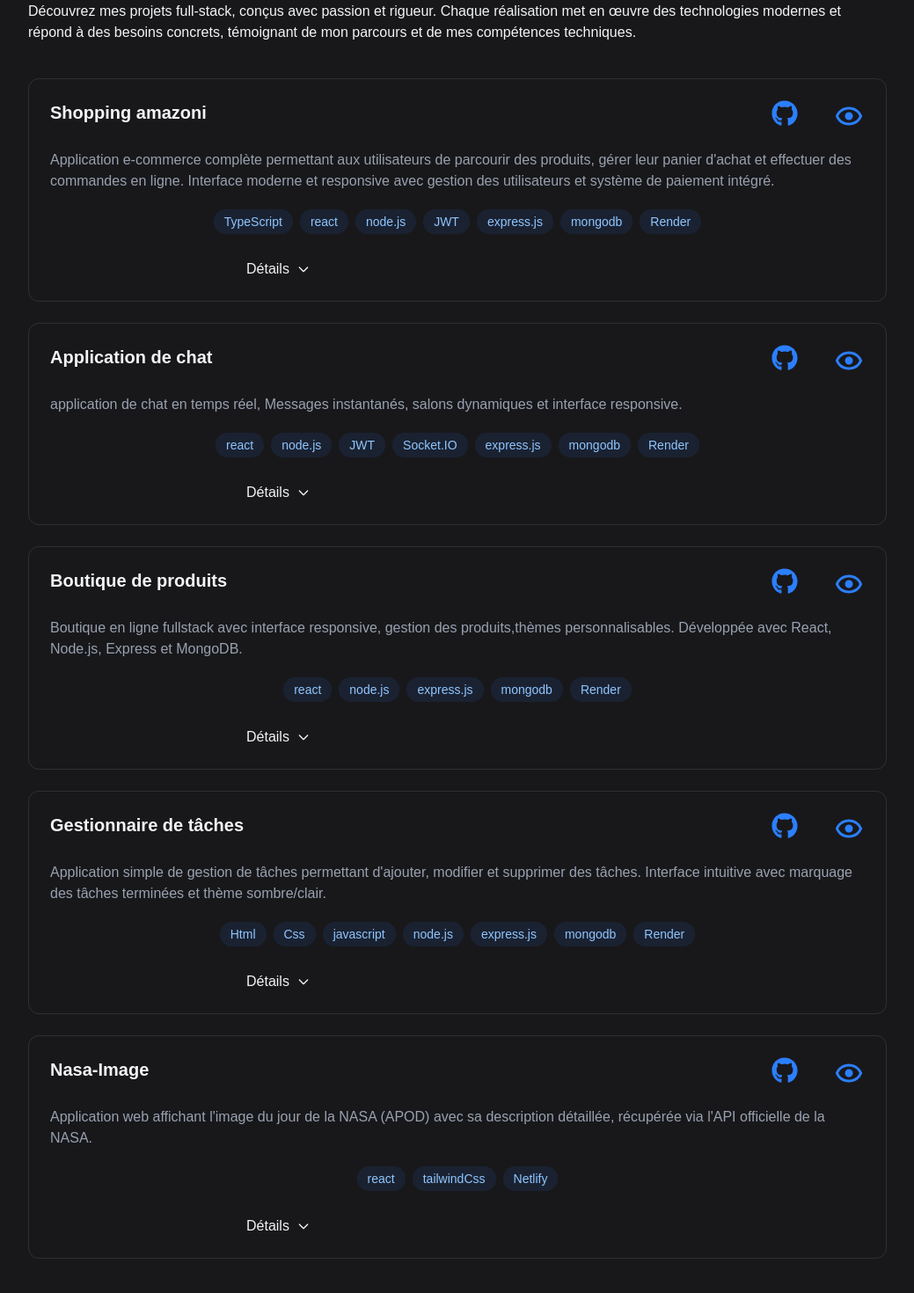
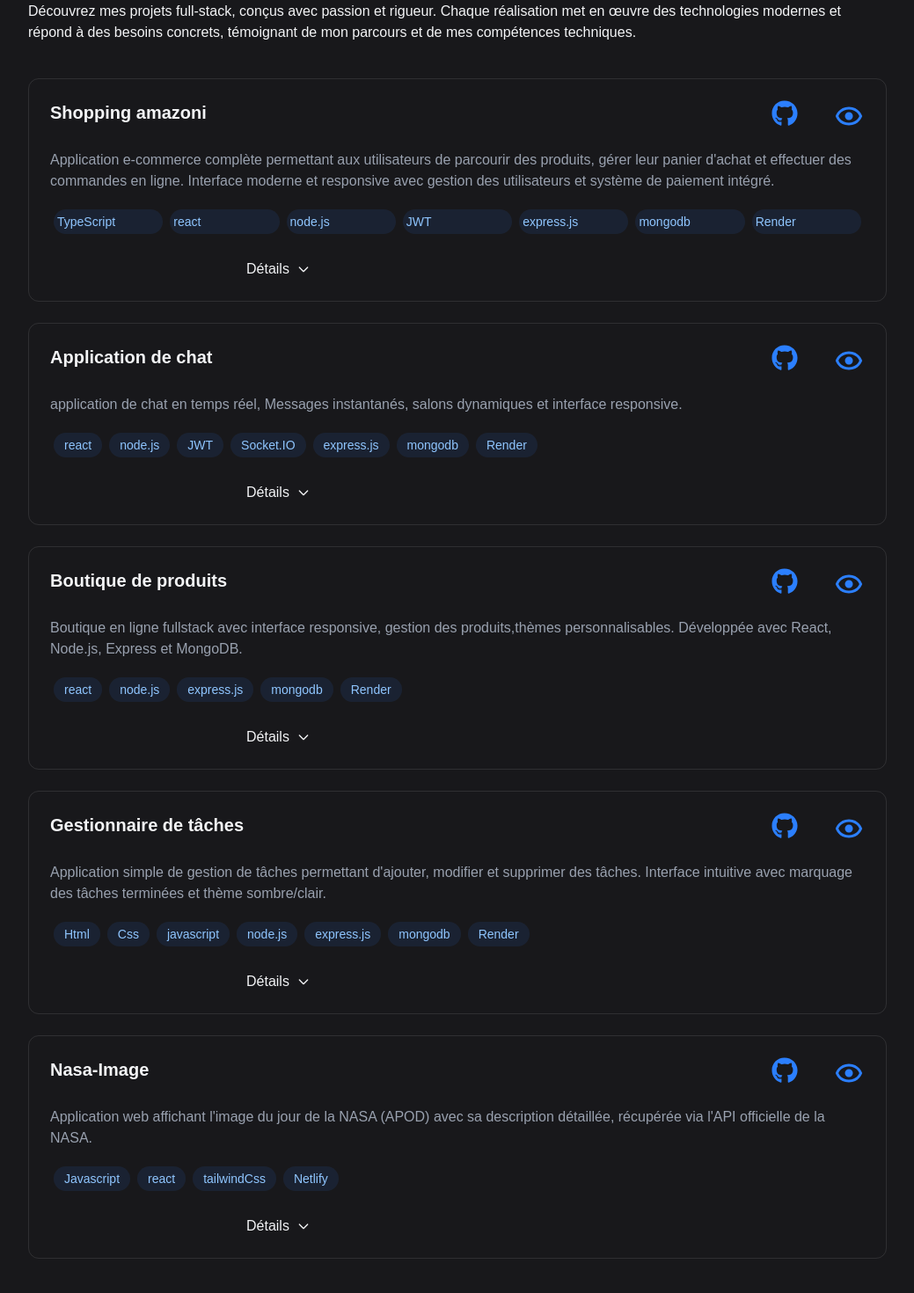
Before and after one commit to meepoorkeepo/portfulio, a React (Vite) app: page / in a window 1280 px wide. Shown: the part 2041-3511 px from the top of the page at 88% size, without its empty margins (110-1149 px from the left). Built offline with nearby package versions, Linux system fonts and the light colour scheme.

Commit message:
fixed skills not showing

```diff
--- a/src/components/sections/About.jsx
+++ b/src/components/sections/About.jsx
@@ -79,7 +79,7 @@ export default function About() {
 
                     {/* frontend mapping */}
                     <div className='rounded-xl  hover:-translate-y-1 transition-all place-items-center'>
-                        <h3 className='text-xl font-bold mb-4'>Frontend </h3>
+                        <h3 className='text-xl font-bold pt-3 mb-4'>Frontend </h3>
                         <div className='flex flex-wrap justify-center gap-2'>
                             {frontendskills.map((tech,key)=>(
                                 <span
--- a/src/components/sections/Projects.jsx
+++ b/src/components/sections/Projects.jsx
@@ -53,11 +53,11 @@ export default function Projects() {
 
                     {/* skills */}
 
-                    <div className="flex items-center justify-center overflow-auto">
+                    <div className="flex justify-start overflow-auto">
                         {['TypeScript','react','node.js','JWT','express.js','mongodb','Render'].map((tech,key)=>(
                             <div
                                 key={key}
-                                className='bg-blue-500/10 text-blue-300 py-1 px-3 rounded-full text-sm hover:bg-blue-500/20 hover:shadow-[0_2px_8px_rgba(59,130,246,0.8)] transition-all m-1'>{tech}</div>
+                                className='w-100 bg-blue-500/10 text-blue-300 p-1 rounded-full text-sm hover:bg-blue-500/20 hover:shadow-[0_2px_8px_rgba(59,130,246,0.8)] transition-all m-1'>{tech}</div>
 
                         ))}
 
@@ -92,7 +92,6 @@ export default function Projects() {
                                 • Gestion des utilisateurs: Système d'authentification sécurisé avec création de comptes et gestion des profils utilisateurs.<br/>
                                 • Design responsive: Adapté à tous les types d'écrans (mobile, tablette, desktop) pour une expérience utilisateur optimale.<br/>
                                 • Paiements sécurisés: Intégration transparente avec Stripe et PayPal pour des transactions en toute sécurité.
-
                                 </ul>
                                 </p>
                                 <div>
@@ -100,10 +99,6 @@ export default function Projects() {
                                </>
                             )}
                             </div>
-
-
-
-
 
                     </div>
 
@@ -140,7 +135,7 @@ export default function Projects() {
 
                     {/* skills */}
 
-                    <div className="flex items-center justify-center overflow-auto">
+                    <div className="flex justify-start overflow-auto">
                         {['react','node.js','JWT','Socket.IO','express.js','mongodb','Render'].map((tech,key)=>(
                             <div
                                 key={key}
@@ -222,7 +217,7 @@ export default function Projects() {
 
                     {/* skills */}
 
-                    <div className="flex items-center justify-center overflow-auto">
+                    <div className="flex justify-start overflow-auto">
                         {['react','node.js','express.js','mongodb','Render'].map((tech,key)=>(
                             <div
                                 key={key}
@@ -302,7 +297,7 @@ export default function Projects() {
 
                     {/* skills */}
 
-                    <div className="flex items-center justify-center overflow-auto">
+                    <div className="flex justify-start overflow-auto">
                         {['Html','Css','javascript','node.js','express.js','mongodb','Render'].map((tech,key)=>(
                             <div
                                 key={key}
@@ -381,8 +376,8 @@ export default function Projects() {
 
                     {/* skills */}
 
-                    <div className="flex items-center justify-center overflow-auto">
-                        {['react','tailwindCss','Netlify'].map((tech,key)=>(
+                    <div className="flex justify-start overflow-auto">
+                        {['Javascript','react','tailwindCss','Netlify'].map((tech,key)=>(
                             <div
                                 key={key}
                                 className='bg-blue-500/10 text-blue-300 py-1 px-3 rounded-full text-sm hover:bg-blue-500/20 hover:shadow-[0_2px_8px_rgba(59,130,246,0.8)] transition-all m-1'>{tech}</div>
```
